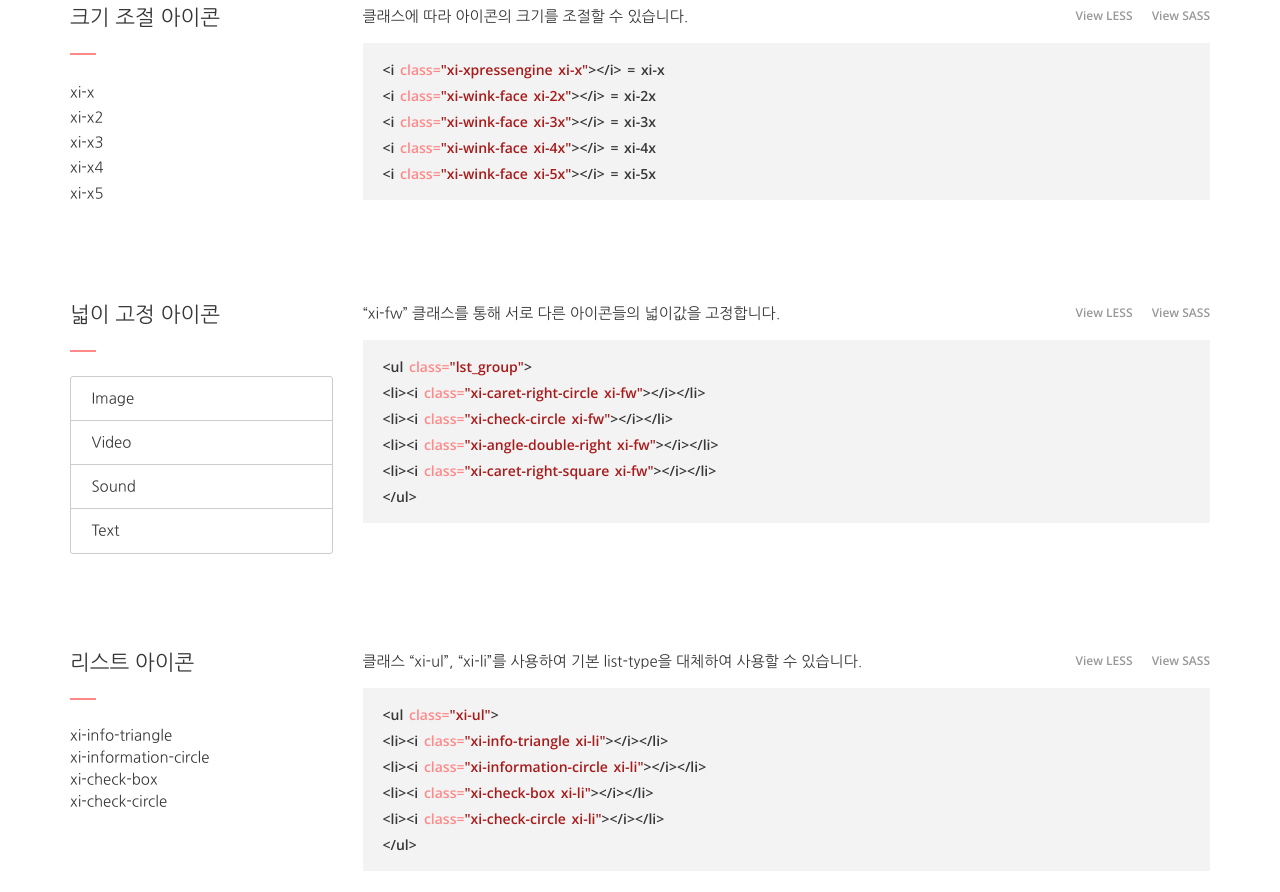
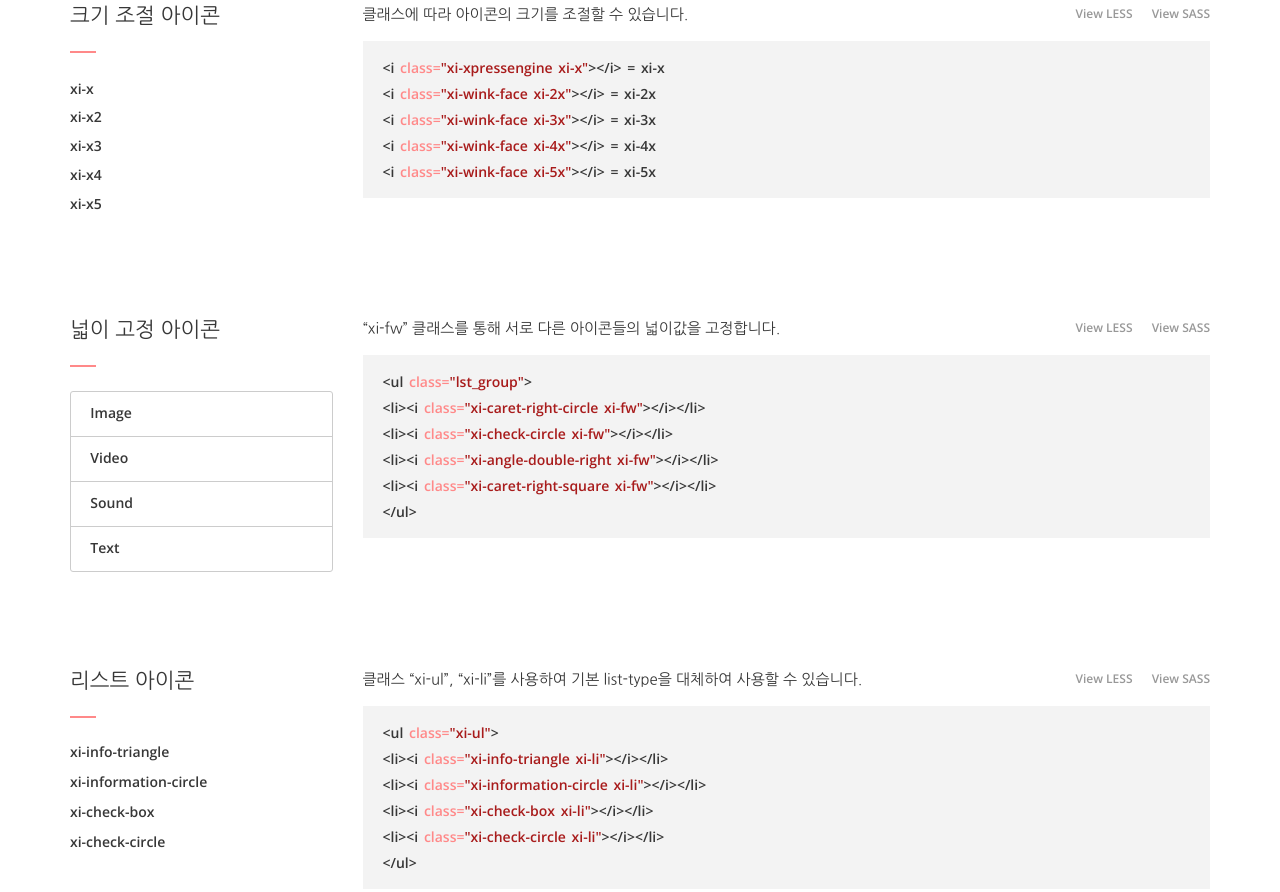
Before and after one commit to xpressengine/XEIcon, a plain HTML site: page examples.html in a window 1280 px wide. Shown: the part 614-1506 px from the top of the page. Drawn offline with nearby package versions, Linux system fonts and the light colour scheme; some icons are missing.

Commit message:
example 페이지 스타일 수정
스타일 및 sass,less 수정 전 오픈이슈 대응.

```diff
--- a/css/layout.css
+++ b/css/layout.css
@@ -872,24 +872,29 @@ input[type="radio"] {
 .sub-example:first-child{padding-top:76px}
 .sub-example .sub-page-header{font-family:'나눔고딕',NanumGothic,ng;font-size:21px;font-weight:500;color:#373737}
 .sub-example .half-rule{margin:24px auto 24px 0}
-.sub-example .sub-page-preview{font-family:'나눔고딕',NanumGothic,ng;font-size:15px;line-height:22px;color:#373737}
+.sub-example .sub-page-preview{font-family:'Open Sans','나눔고딕',NanumGothic,ng;font-size:14px; color:#373737}
+.sub-example .sub-page-preview2{font-family:'Open Sans','나눔고딕',NanumGothic,ng;font-size:14px; color:#373737}
+.sub-example .sub-page-preview2 li{margin-bottom:0.8em}
+.sub-page-preview .preview-box.box-left i{font-size: 20px}
 .sub-example .sub-page-preview-txt{line-height:25px}
-.sub-example .sub-page-preview-txts{font-size: 13px; line-height:25px}
+.sub-example .sub-page-preview-txts{font-size: 13px; line-height:1.8em}
+.sub-example .sub-page-preview-txts i{margin-right: .3em}
 .sub-example .preview-box{display:inline-block;vertical-align:middle}
-.sub-example .preview-box.box-left{width:50px}
+.sub-example .preview-box.box-left{width:30px}
+.sub-example .preview-box.box-left2{width:40px}
+.sub-example .preview-box.box-right{font-size:14px;}
 .sub-example .sub-page-txt-wrap{overflow:hidden;padding-top:33px}
 .sub-example .sub-page-txt{float:left;padding-bottom:17px;font-family:'나눔고딕',NanumGothic,ng;font-size:15px;font-weight:500;line-height:21px;color:#373737}
 .sub-example .sub-btn-wrap{display:none;float:right}
 .sub-example .sub-btn-wrap a{}
-.sub-example .sub-icon-size li{margin-bottom:2px}
+.sub-example .sub-icon-size li{margin-bottom:8px}
 
 .sub-example .lst_group{border:1px solid #ccc;border-radius:3px}
-.sub-example .lst_group li{padding:10px 0px 10px 12px;border-bottom:1px solid #ccc;font-family:'나눔고딕',NanumGothic,ng;font-size:15px}
+.sub-example .lst_group li{padding:10px 0px 10px 12px;border-bottom:1px solid #ccc;font-family:'Open Sans','나눔고딕',NanumGothic,ng;font-size:14px}
+.sub-example .lst_group li i{font-size: 18px}
 .sub-example .lst_group li:last-child{border-bottom:none}
 .sub-example .lst_group li i{vertical-align:middle}
 
-.sub-example .sub-page-preview .xe-ul li{margin-top:20px}
-.sub-example .sub-page-preview .xe-ul li:first-child{margin-top:0}
 
 .sub-example .lst_row{overflow:hidden}
 .sub-example .lst_row li{float:left;width:50px;height:45px;margin-right:3px;font-size:26px;line-height:38px;text-align:center}
--- a/examples.html
+++ b/examples.html
@@ -116,7 +116,7 @@
                     <div class="sub-page-preview">
                         <ul class="sub-icon-size">
                         <li>
-                            <span class="preview-box box-left">
+                            <span class="preview-box box-left2">
                                 xi-x
                             </span>
                             <span class="preview-box box-right">
@@ -124,7 +124,7 @@
                             </span>
                         </li>
                         <li>
-                            <span class="preview-box box-left">
+                            <span class="preview-box box-left2">
                                 xi-x2
                             </span>
                             <span class="preview-box box-right">
@@ -132,7 +132,7 @@
                             </span>
                         </li>
                         <li>
-                            <span class="preview-box box-left">
+                            <span class="preview-box box-left2">
                                 xi-x3
                             </span>
                             <span class="preview-box box-right">
@@ -140,7 +140,7 @@
                             </span>
                         </li>
                         <li>
-                            <span class="preview-box box-left">
+                            <span class="preview-box box-left2">
                                 xi-x4
                             </span>
                             <span class="preview-box box-right">
@@ -148,7 +148,7 @@
                             </span>
                         </li>
                         <li>
-                            <span class="preview-box box-left">
+                            <span class="preview-box box-left2">
                                 xi-x5
                             </span>
                             <span class="preview-box box-right">
@@ -216,7 +216,7 @@
                 <div class="col-md-3 col-sm-4">
                     <h3 class="sub-page-header">리스트 아이콘</h3>
                     <hr class="half-rule">
-                    <div class="sub-page-preview">
+                    <div class="sub-page-preview2">
                         <ul class="xi-ul">
                         <li><i class="xi-info-triangle xi-li"></i> xi-info-triangle</li>
                         <li><i class="xi-information-circle xi-li"></i> xi-information-circle</li>
@@ -253,7 +253,7 @@
                     <div class="sub-page-preview">
                         <p class="sub-page-preview-txts">
                             <i class="xi-message xi-3x xi-border pull-left"></i>
-                            XEICON은 XpressEngine (CMS)에서 제공하는 아이콘폰트 입니다. 무료로 제공되는 벡터 그래픽 아이콘으로 아름답고 직관적인 웹페이지를 만들어보세요! 예제에 소개되어 있는 클래스를 이용하여 각 기능들을 손쉽게 이용할 수 있습니다. LESS SASS를 이용한 커스터마이징도 가능합니다.
+                            XEIcon is a full shite of 680 pictographic icons for easy scalable vector graphics on websites, created by Junha,Lee, and maintained by XpressEngine.
                         </p>
 
                     </div>
```
